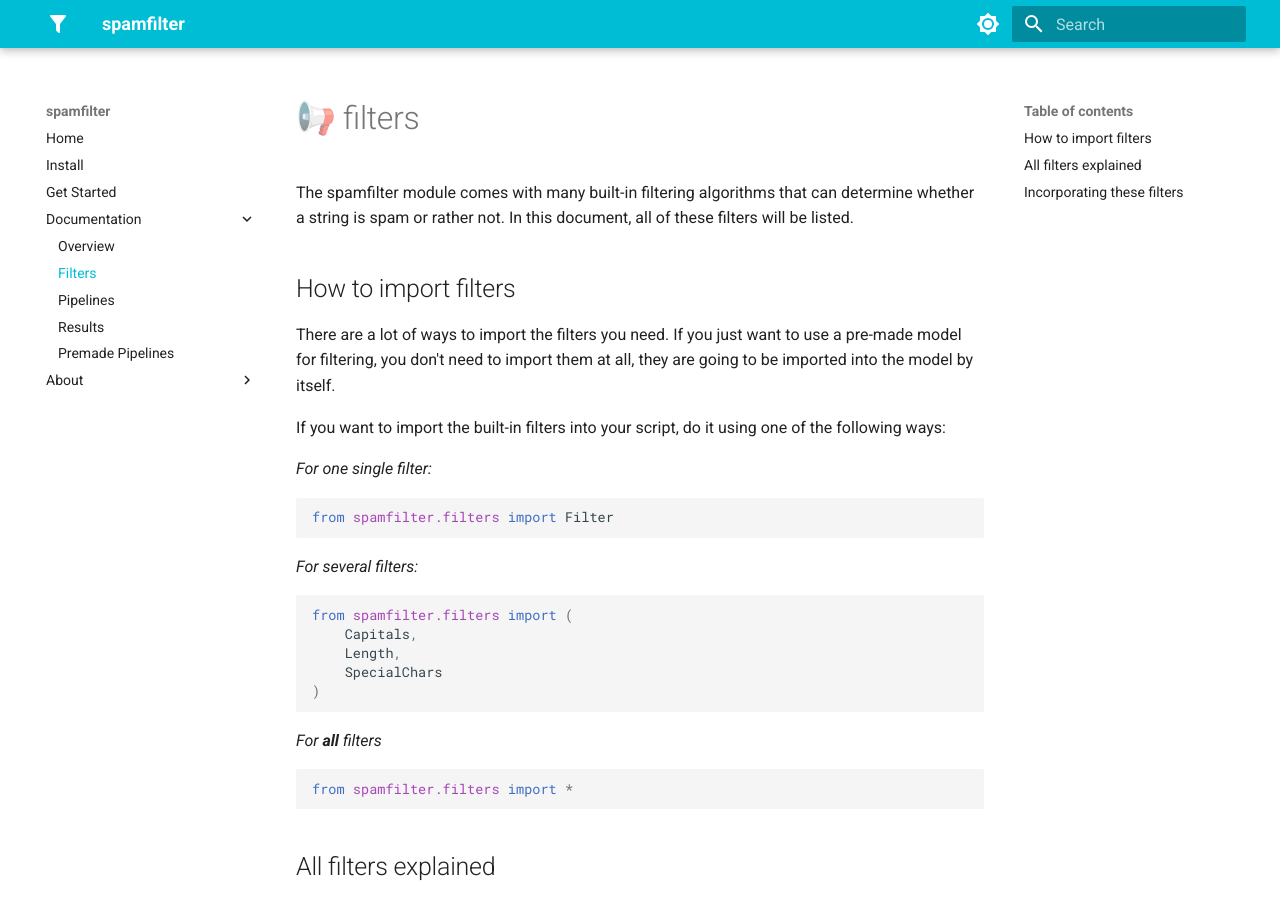
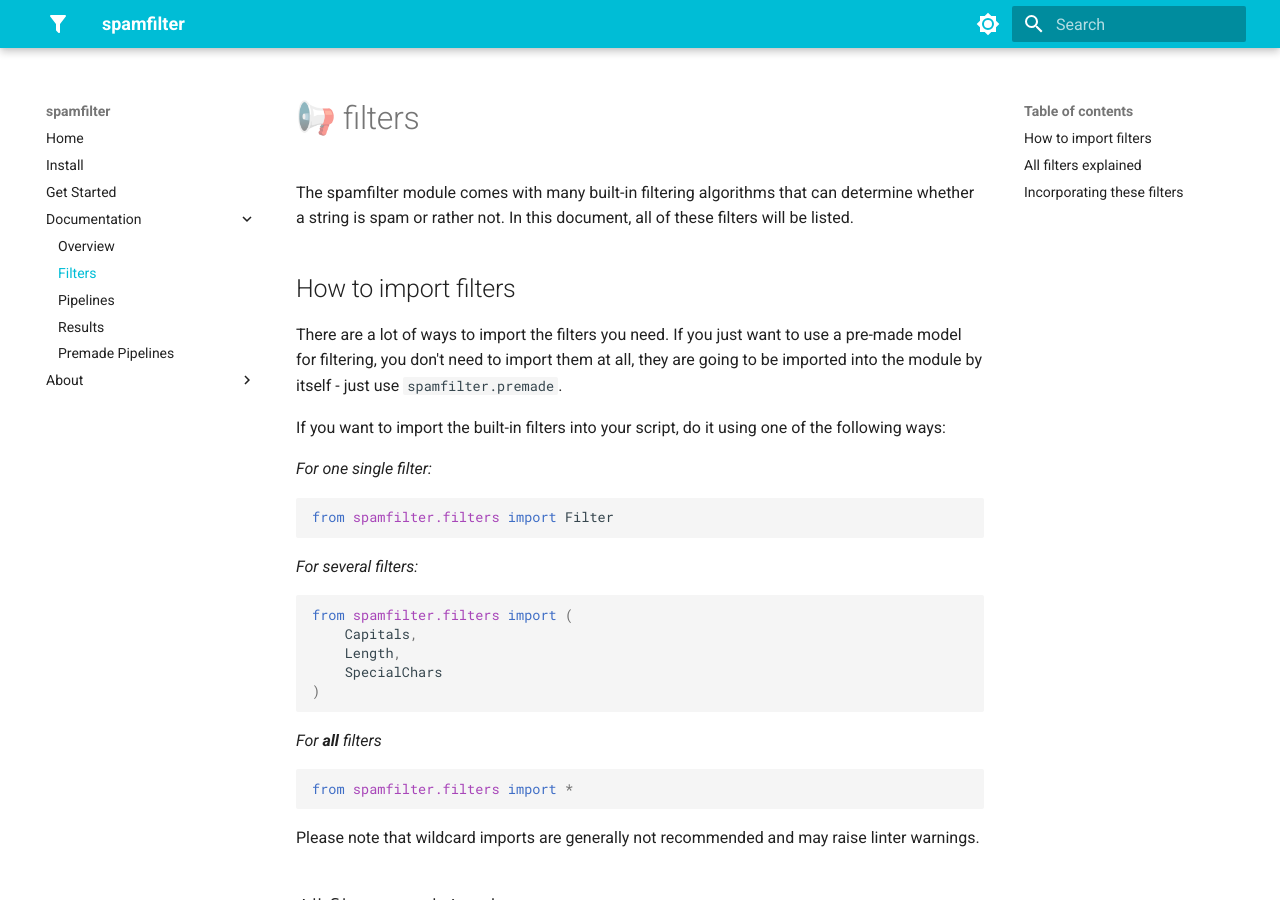
Before and after one commit to mags0ft/spamfilter, an MkDocs documentation site: the page built from docs/filters.md, in a window 1280 px wide and 900 px high. Built offline with MkDocs 1.6.1 and Material for MkDocs 9.7.7, drawn with Linux system fonts in a browser that asks for light colours.

Commit message:
explain premade filters better

````diff
--- a/docs/filters.md
+++ b/docs/filters.md
@@ -6,7 +6,7 @@ or rather not. In this document, all of these filters will be listed.
 ## How to import filters
 
 There are a lot of ways to import the filters you need. If you just want to use a pre-made model for filtering,
-you don't need to import them at all, they are going to be imported into the model by itself.
+you don't need to import them at all, they are going to be imported into the module by itself - just use `spamfilter.premade`.
 
 If you want to import the built-in filters into your script, do it using one of the following ways:
 
@@ -31,6 +31,8 @@ from spamfilter.filters import (
 ```python
 from spamfilter.filters import *
 ```
+
+Please note that wildcard imports are generally not recommended and may raise linter warnings.
 
 ## All filters explained
 
````
